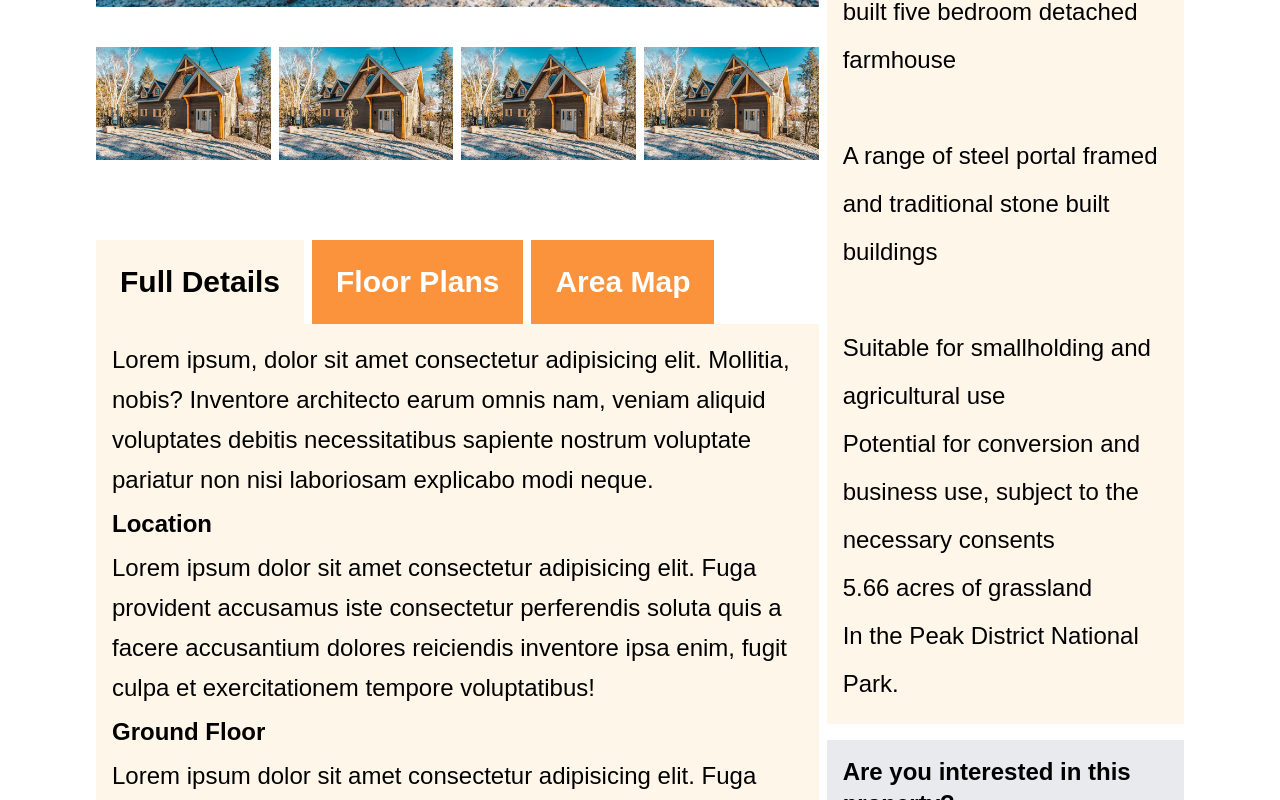
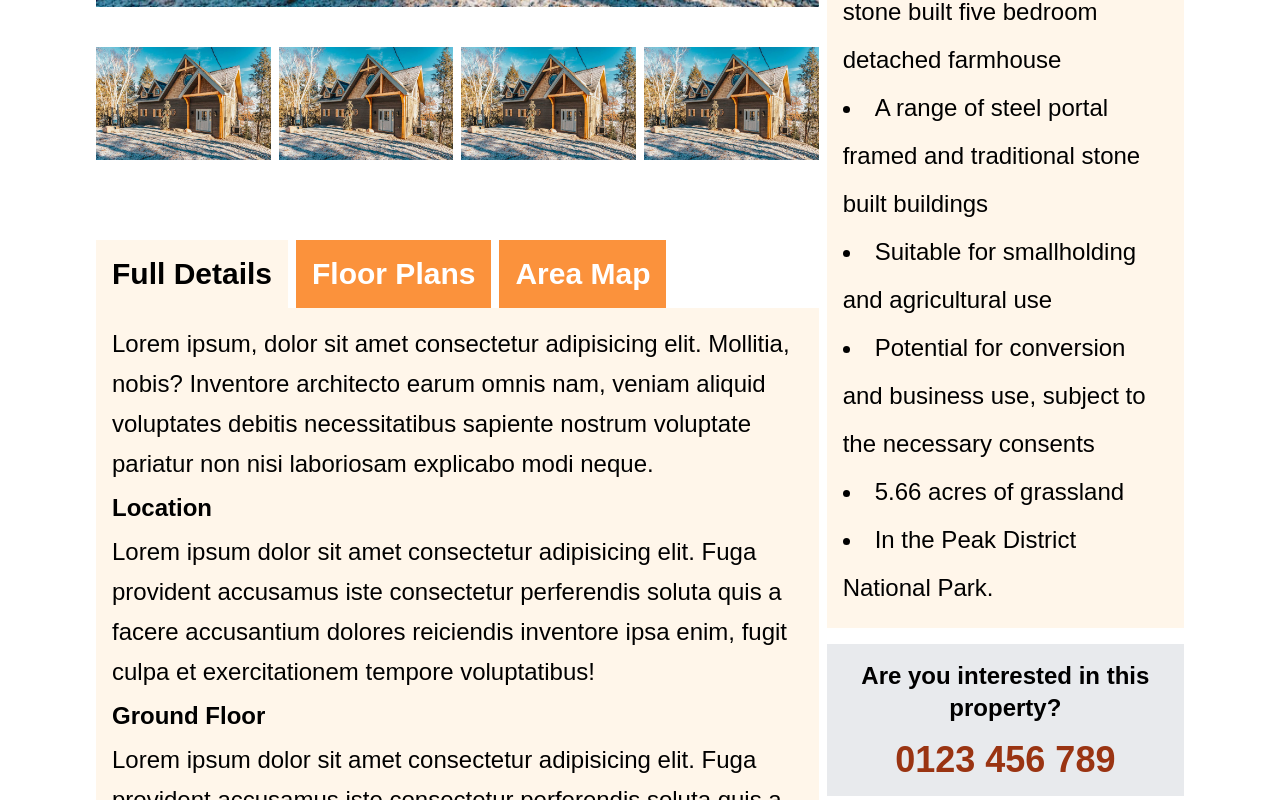
Before and after one commit to ch13Nataliia/houses-app, a React (Vite) app: page /houseone in a window 1280 px wide. Shown: the part 700-1500 px from the top of the page. Built offline with nearby package versions, Linux system fonts and the light colour scheme.

Commit message:
fixed ui

```diff
--- a/src/pages/HouseOne.jsx
+++ b/src/pages/HouseOne.jsx
@@ -1,12 +1,12 @@
-// import React from 'react'
 import Img1 from '../assets/housesImg/house1.jpg';
 
 function HouseOne() {
+
   return (
-    <div className=" mb-4 lg:container md:container sm:w-full">
+    <div className=" mb-4 container ">
       {/* title section */}
 
-      <div className="flex flex-col gap-4 mt-6 mb-4 ">
+      <div className="flex flex-col gap-4 mt-6 mb-4">
         <h1 className="text-5xl font-bold">Title of the House One</h1>
         <div className="flex gap-4 ">
           <button className="bg-gray-500 text-white w-fil p-4 text-2xl font-bold">
@@ -19,8 +19,8 @@ function HouseOne() {
         </div>
       </div>
 
-      <div className="grid  lg:grid-cols-3 md:grid-cols-3 sm:grid-cols-1 gap-2 ">
-        <div className="col-span-2">
+      <div className="grid  lg:grid-cols-3 sm:grid-cols-1 gap-2 ">
+        <div className="lg:col-span-2 md:col-span-2 sm:col-span-1">
           <div>
             <img src={Img1} alt="" width="100%" height="250px" />
           </div>
@@ -43,13 +43,13 @@ function HouseOne() {
 
           <div className="mt-20" id="tab_menu">
             <div className="flex gap-2 w-fit" id="tabs_titles">
-              <div className=" bg-orange-100/50 font-bold text-3xl p-6 ">
+              <div className=" bg-orange-100/50 font-bold lg:text-3xl sm:text-2xl p-4 cursor-pointer ">
                 Full Details
               </div>
-              <div className=" bg-orange-400 text-white  font-bold text-3xl p-6">
+              <div className=" bg-orange-400 text-white  font-bold lg:text-3xl sm:text-2xl p-4 cursor-pointer">
                 Floor Plans
               </div>
-              <div className=" bg-orange-400 text-white font-bold text-3xl p-6">
+              <div className=" bg-orange-400 text-white font-bold lg:text-3xl sm:text-2xl p-4 cursor-pointer">
                 Area Map
               </div>
             </div>
@@ -104,9 +104,11 @@ function HouseOne() {
           </div>
         </div>
 
-        <div className=" flex flex-col gap-4 leading-loose text-2xl">
+        <div className=" flex flex-col gap-4 leading-loose text-2xl ">
           <div className="bg-orange-100/50 p-4">
-            <h2 className="text-4xl font-bold mt-4 mb-4">Summary:</h2>
+            <h2 className="lg:text-4xl sm:text-3xl lg:text-left sm:text-center font-bold mt-4 mb-4">
+              Summary:
+            </h2>
             <ul>
               <li>Ref: 3292</li>
               <li>Type: Farm House</li>
@@ -114,18 +116,20 @@ function HouseOne() {
               <li>Bedrooms: 5</li>
               <li>Bathrooms: 2</li>
             </ul>
-            <h2 className="text-4xl font-bold mt-4 mb-4">Property Features:</h2>
-            <ul className="text-2xl leading-loose	">
+            <h2 className="lg:text-4xl  sm:text-3xl lg:text-left sm:text-center  font-bold mt-4 mb-4">
+              Property Features:
+            </h2>
+            <div className="text-2xl lg:leading-loose md:leading-10	 	">
               <li>
                 Imposing and attractive, stone built five bedroom detached
                 farmhouse
               </li>
-              <br />
+
               <li>
                 A range of steel portal framed and traditional stone built
                 buildings
               </li>
-              <br />
+
               <li>Suitable for smallholding and agricultural use</li>
               <li>
                 Potential for conversion and business use, subject to the
@@ -133,21 +137,21 @@ function HouseOne() {
               </li>
               <li>5.66 acres of grassland</li>
               <li>In the Peak District National Park.</li>
-            </ul>
+            </div>
           </div>
 
-          <div className=" flex flex-col text-2xl font-bold bg-gray-300/50 p-4 gap-4">
+          <div className=" flex flex-col text-2xl font-bold bg-gray-300/50 p-4 gap-4 sm:text-center ">
             <h2>Are you interested in this property?</h2>
             <p className="text-orange-800 text-4xl">0123 456 789</p>
           </div>
           <div className="flex flex-col gap-4 mt-4">
-            <div className="bg-lime-700/50 text-white text-center font-bold p-4">
+            <div className="bg-lime-700/50 text-white text-center font-bold p-4 cursor-pointer">
               Make Enquiry
             </div>
-            <div className="bg-lime-700/50 text-white text-center font-bold p-4">
+            <div className="bg-lime-700/50 text-white text-center font-bold p-4 cursor-pointer">
               Download documents
             </div>
-            <div className="bg-lime-700/50 text-white text-center font-bold p-4">
+            <div className="bg-lime-700/50 text-white text-center font-bold p-4 cursor-pointer">
               View EPC
             </div>
           </div>
--- a/src/pages/Properties.jsx
+++ b/src/pages/Properties.jsx
@@ -84,10 +84,10 @@ function Properties() {
           {/* header */}
           <div
             data-aos="zoom-in"
-            className="text-center mb-20 max-w-[400px] mx-auto"
+            className="text-center mb-20 max-w-[800px] mx-auto"
           >
-            <h1 className="text-3xl">Properties for Rent</h1>
-            <p className="text-xs text-gray-500 ">
+            <h1 className="text-5xl font-bold p-6">Properties for Sale</h1>
+            <p className="lg:text-3xl sm:text-xl text-gray-500 ">
               Lorem ipsum dolor sit amet consectetur adipisicing elit. Enim
               eligendi rerum dolore et soluta! Voluptates laudantium, quo
               pariatur veritatis explicabo, debitis cupiditate aperiam, in
--- a/tailwind.config.js
+++ b/tailwind.config.js
@@ -17,7 +17,9 @@ export default {
         center: true,
         padding: {
           DEFAULT: '1rem',
-          sm: '3rem',
+          sm: '1rem',
+          md: '2rem',
+          lg: '3rem',
         },
       },
     },
```
Also changed, not shown: src/assets/planOne.jpg (added), src/assets/planTwo.jpg (added).
